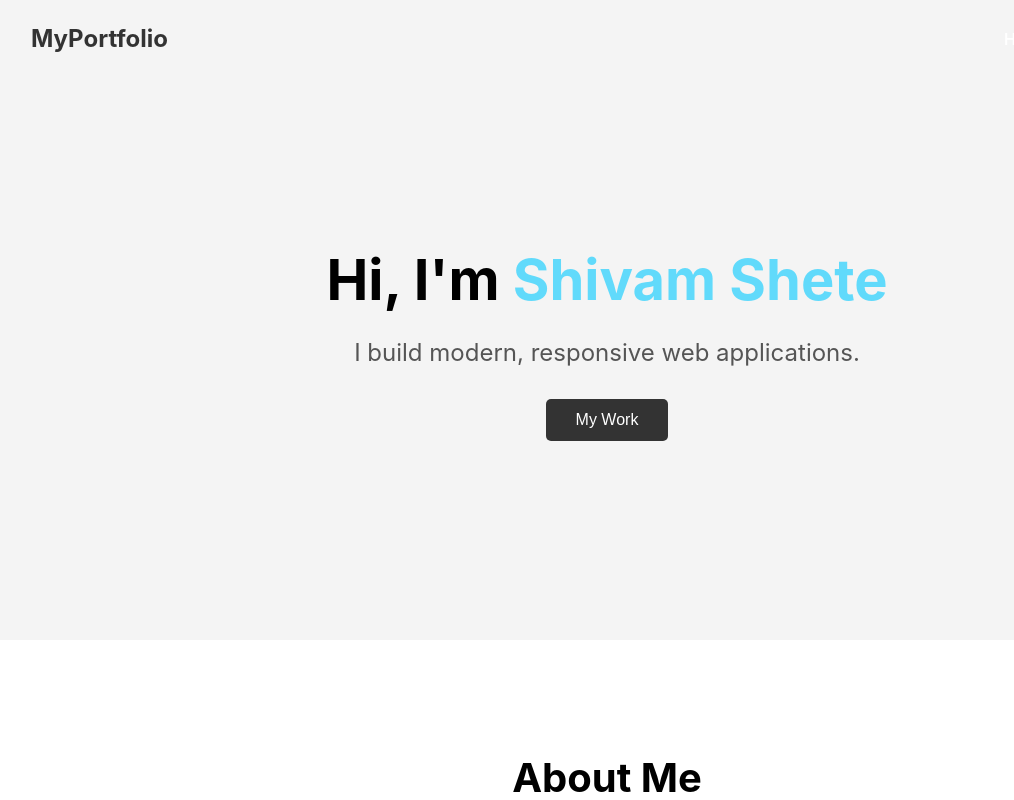
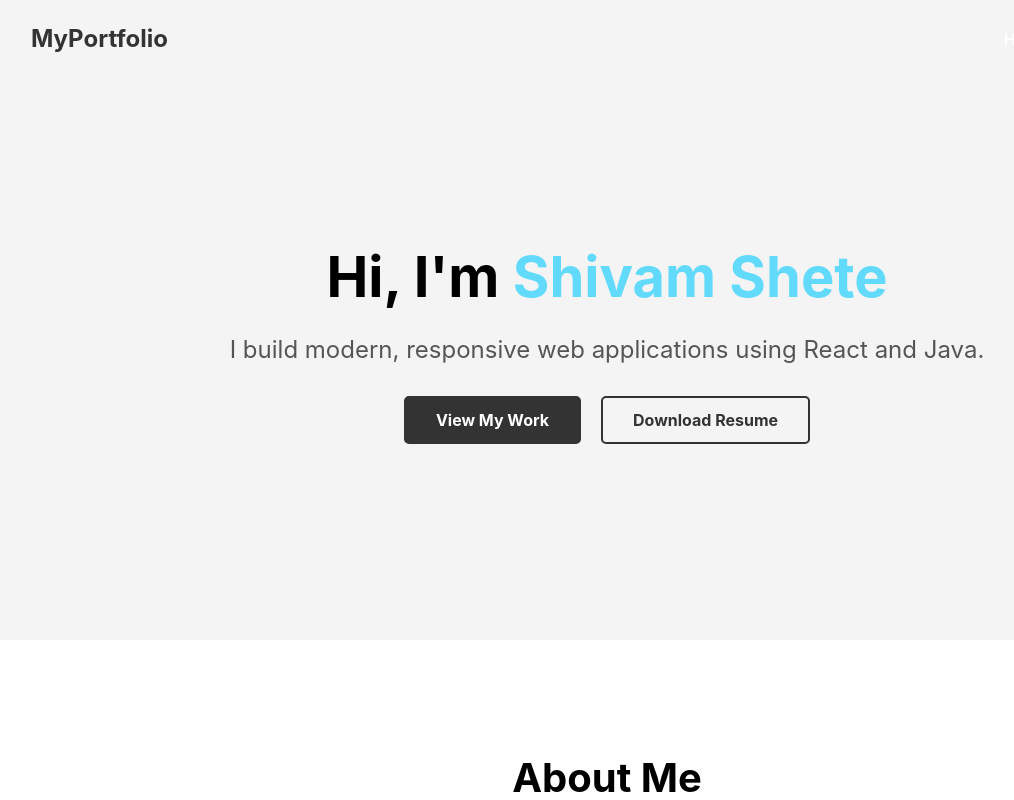
Before and after one commit to shivamshete1036/Portfolio, a React (Create React App) app: page / in a window 1280 px wide. Shown: the top 800 px of the page, without its empty margins (33-1047 px from the left). Built offline with nearby package versions, Linux system fonts and the light colour scheme.

Commit message:
Added resume download button

```diff
--- a/src/components/Hero.css
+++ b/src/components/Hero.css
@@ -21,19 +21,33 @@
   color: #555;
   margin-bottom: 2rem;
 }
+.hero-btns {
+  display: flex;
+  justify-content: center;
+  gap: 20px;
+  margin-top: 20px;
+}
 
 .hero-btn {
   padding: 12px 30px;
   font-size: 1rem;
   background-color: #333;
   color: white;
-  border: none;
+  border: 2px solid #333;
   border-radius: 5px;
-  cursor: pointer;
+  text-decoration: none;
+  font-weight: bold;
   transition: 0.3s;
+}
+
+/* Secondary "Outline" style for the Resume button */
+.hero-btn.outline {
+  background-color: transparent;
+  color: #333;
 }
 
 .hero-btn:hover {
   background-color: #61dafb;
+  border-color: #61dafb;
   color: #333;
 }
--- a/src/components/Hero.js
+++ b/src/components/Hero.js
@@ -6,8 +6,20 @@ const Hero = () => {
     <section className="hero" id="home">
       <div className="hero-content">
         <h1>Hi, I'm <span className="highlight">Shivam Shete</span></h1>
-        <p>I build modern, responsive web applications.</p>
-        <button className="hero-btn"> My Work</button>
+        <p>I build modern, responsive web applications using React and Java.</p>
+
+        <div className="hero-btns">
+          <a href="#projects" className="hero-btn">View My Work</a>
+
+          {/* Download Button */}
+          <a
+            href="/Shivam_Shete_CSE_2026_Resume.pdf"
+            download="Shivam_Shete_Resume.pdf"
+            className="hero-btn outline"
+          >
+            Download Resume
+          </a>
+        </div>
       </div>
     </section>
   );
```
Also changed, not shown: 1 other file (tests, documents, lock files or other folders).
